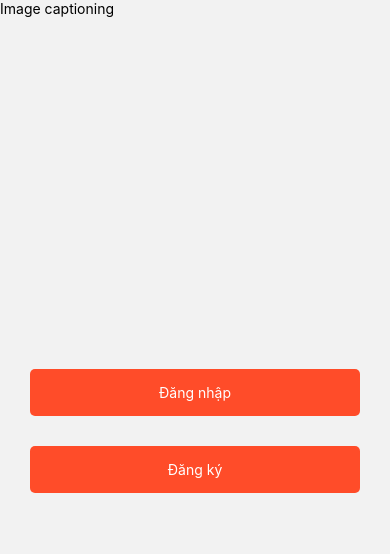
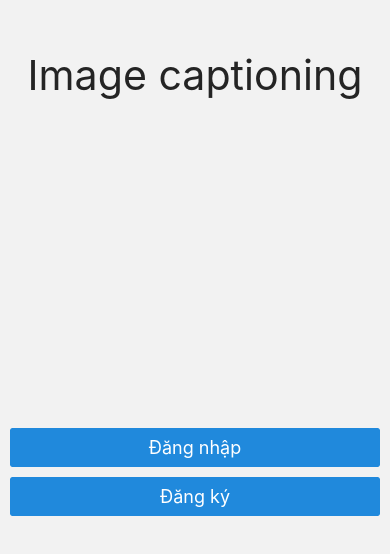
Before and after one commit to YumeAyasaki/image_captioning, a React Native app in the folder client/: screen / in a window 390 px wide. Shown: the top 554 px of the page. Built offline with nearby package versions, Linux system fonts and the light colour scheme.

Commit message:
Add quick android build, react-native-elements and other things

```diff
--- a/client/App.tsx
+++ b/client/App.tsx
@@ -1,14 +1,26 @@
 import * as React from 'react';
 import {NavigationContainer} from '@react-navigation/native';
-import {LogBox} from 'react-native';
+import {createTheme, ThemeProvider} from '@rneui/themed';
 
 import Screen from './src/Layout/Screen';
 
 export default function App() {
-  LogBox.ignoreAllLogs();
+  const theme = createTheme({
+    lightColors: {
+      primary: '#007AFF',
+      background: '#FFFFFF',
+    },
+    darkColors: {
+      primary: '#0A84FF',
+      background: '#000000',
+    },
+  });
+
   return (
-    <NavigationContainer>
-      <Screen />
-    </NavigationContainer>
+    <ThemeProvider theme={theme}>
+      <NavigationContainer>
+        <Screen />
+      </NavigationContainer>
+    </ThemeProvider>
   );
 }
--- a/client/src/Components/Button.tsx
+++ /dev/null
@@ -1,21 +0,0 @@
-// Simple button component
-import * as React from 'react';
-import {Pressable, Text, ViewStyle} from 'react-native';
-
-import {ButtonStl} from '../Constants/Style';
-
-type ButtonProps = {
-  text: string;
-  onPress?: () => void;
-  style?: ViewStyle;
-};
-
-const Button = ({text, onPress, style}: ButtonProps) => {
-  return (
-    <Pressable style={[ButtonStl.container, style]} onPress={onPress}>
-      <Text style={ButtonStl.text}>{text}</Text>
-    </Pressable>
-  );
-};
-
-export default Button;
--- a/client/src/Screens/Home.tsx
+++ b/client/src/Screens/Home.tsx
@@ -1,9 +1,10 @@
 import * as React from 'react';
-import {Text, View, StyleSheet} from 'react-native';
+import {View, StyleSheet} from 'react-native';
 import {NativeStackScreenProps} from '@react-navigation/native-stack';
+import {Button} from '@rneui/base';
+import {Text} from '@rneui/themed';
 
 import {RootStackParamList} from '../Constants/ScreenTypes';
-import Button from '../Components/Button';
 
 type Props = NativeStackScreenProps<RootStackParamList, 'Home'>;
 
@@ -12,13 +13,20 @@ const styles = StyleSheet.create({
     display: 'flex',
     flex: 1,
   },
+  titleContainer: {
+    display: 'flex',
+    flexDirection: 'row',
+    justifyContent: 'center',
+    alignItems: 'center',
+    marginTop: 50,
+  },
   contentContainer: {
     flex: 1,
     justifyContent: 'center',
   },
-  welcomeText: {
-    fontSize: 20,
-    color: '#000000',
+  button: {
+    marginHorizontal: 10,
+    marginVertical: 5,
   },
 });
 
@@ -26,20 +34,21 @@ export function Home({navigation}: Props) {
   return (
     <View style={styles.container}>
       {/* Title app */}
-      <View>
-        <Text>Image captioning</Text>
+      <View style={styles.titleContainer}>
+        <Text h1>Image captioning</Text>
       </View>
-
       <View style={styles.contentContainer}>
         <View>
           <Button
-            text="Đăng nhập"
-            onPress={() => navigation.navigate('Login')}
-          />
+            containerStyle={styles.button}
+            onPress={() => navigation.navigate('Login')}>
+            Đăng nhập
+          </Button>
           <Button
-            text="Đăng ký"
-            onPress={() => navigation.navigate('Register')}
-          />
+            containerStyle={styles.button}
+            onPress={() => navigation.navigate('Register')}>
+            Đăng ký
+          </Button>
         </View>
       </View>
     </View>
```
Also changed, not shown: client/package.json (+5 -2 lines), client/src/Components/Navbar.tsx (added, +38 -0 lines), 2 other files (tests, documents, lock files or other folders).
